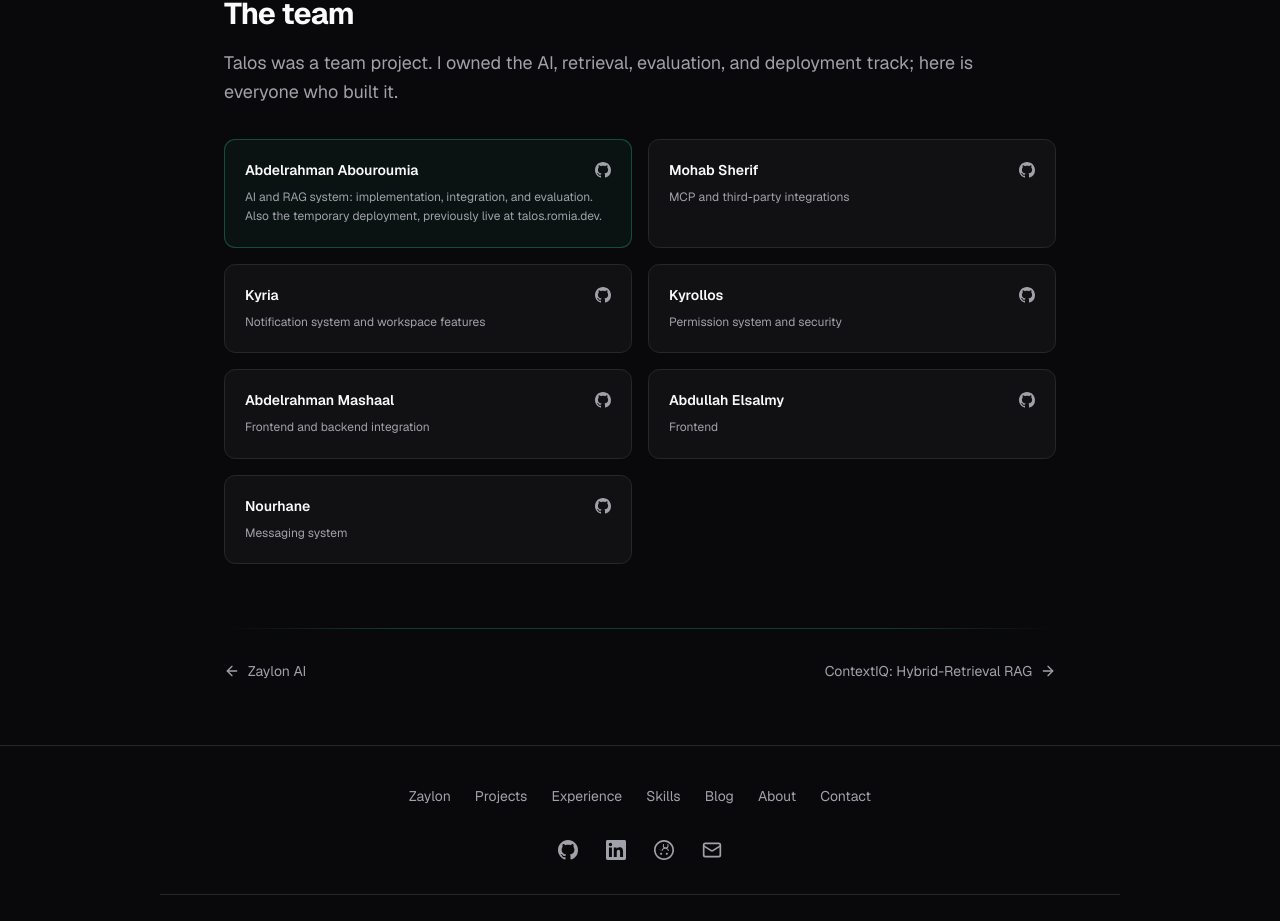
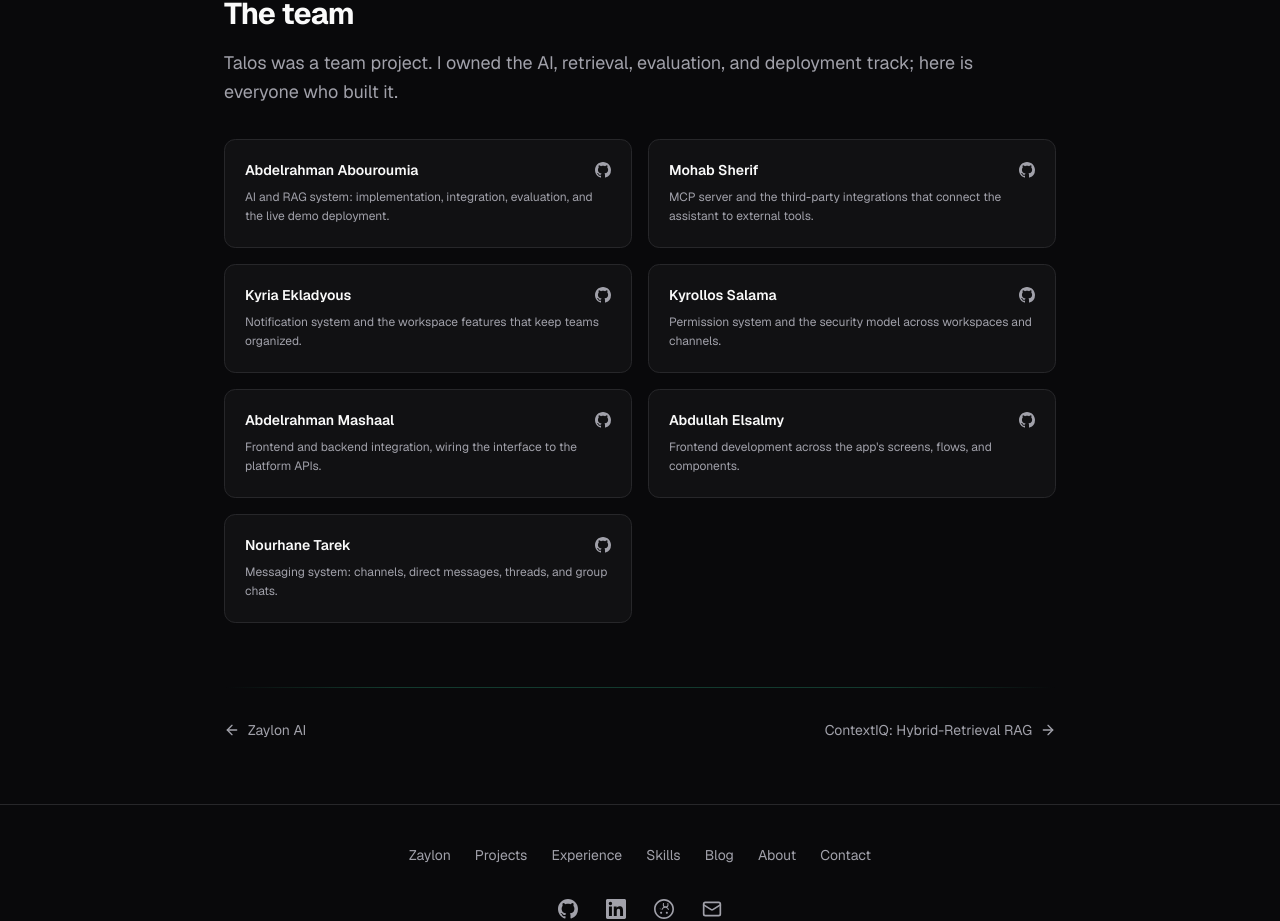
Before and after one commit to Ab-Romia/romia.dev, a Next.js app: page /projects/talos in a window 1280 px wide. Shown: the part 6769-7690 px from the top of the page. Built offline with nearby package versions, Linux system fonts and the light colour scheme.

Commit message:
Balance the Talos contributor cards with equal-weight roles for the whole team

```diff
--- a/src/app/projects/talos/page.tsx
+++ b/src/app/projects/talos/page.tsx
@@ -181,38 +181,37 @@ const EVAL_ROWS = [
 const CONTRIBUTORS = [
   {
     name: "Abdelrahman Abouroumia",
-    role: "AI and RAG system: implementation, integration, and evaluation. Also the temporary deployment, previously live at talos.romia.dev.",
+    role: "AI and RAG system: implementation, integration, evaluation, and the live demo deployment.",
     github: "https://github.com/Ab-Romia",
-    lead: true,
   },
   {
     name: "Mohab Sherif",
-    role: "MCP and third-party integrations",
+    role: "MCP server and the third-party integrations that connect the assistant to external tools.",
     github: "https://github.com/MohabG2",
   },
   {
-    name: "Kyria",
-    role: "Notification system and workspace features",
+    name: "Kyria Ekladyous",
+    role: "Notification system and the workspace features that keep teams organized.",
     github: "https://github.com/KyriaEkladyous",
   },
   {
-    name: "Kyrollos",
-    role: "Permission system and security",
+    name: "Kyrollos Salama",
+    role: "Permission system and the security model across workspaces and channels.",
     github: "https://github.com/k1rowashere",
   },
   {
     name: "Abdelrahman Mashaal",
-    role: "Frontend and backend integration",
+    role: "Frontend and backend integration, wiring the interface to the platform APIs.",
     github: "https://github.com/mash3al-29",
   },
   {
     name: "Abdullah Elsalmy",
-    role: "Frontend",
+    role: "Frontend development across the app's screens, flows, and components.",
     github: "https://github.com/aelsalmy",
   },
   {
-    name: "Nourhane",
-    role: "Messaging system",
+    name: "Nourhane Tarek",
+    role: "Messaging system: channels, direct messages, threads, and group chats.",
     github: "https://github.com/nourhanetarek",
   },
 ];
@@ -614,12 +613,7 @@ export default function TalosCaseStudyPage() {
             <div className="grid grid-cols-1 sm:grid-cols-2 gap-4 mt-8">
               {CONTRIBUTORS.map((c) => (
                 <FadeUp key={c.name} delay={0.05}>
-                  <div
-                    className={
-                      "h-full rounded-xl border p-5 " +
-                      (c.lead ? "bg-accent/5 border-accent/30" : "bg-card border-border")
-                    }
-                  >
+                  <div className="h-full rounded-xl border p-5 bg-card border-border">
                     <div className="flex items-center justify-between gap-3">
                       <h3 className="text-sm font-semibold text-foreground">{c.name}</h3>
                       <a
```
